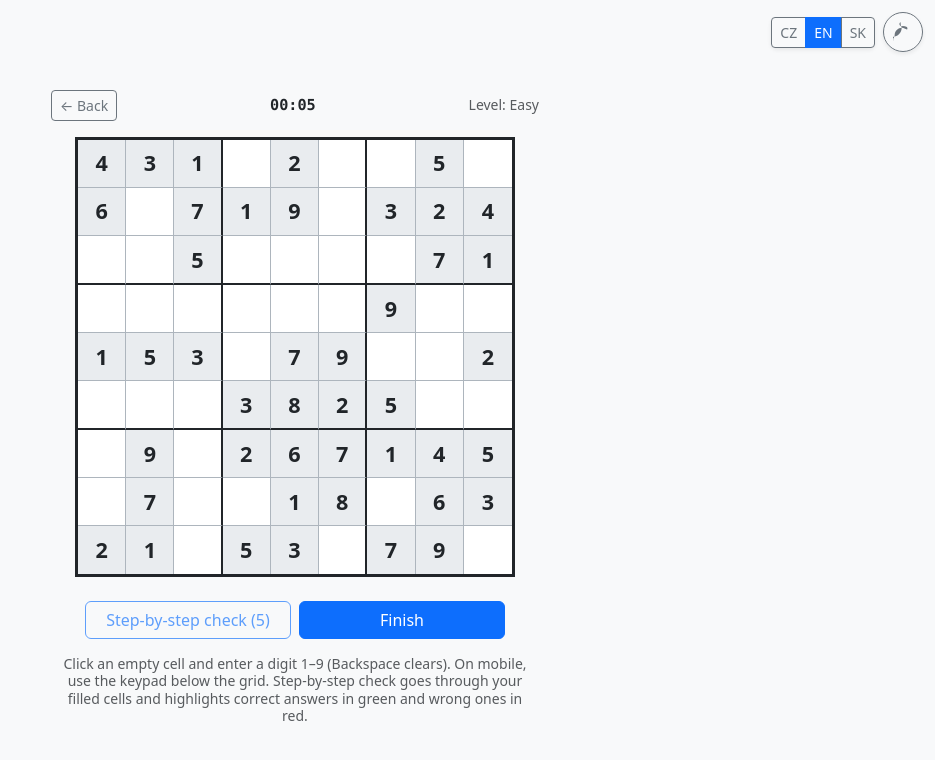
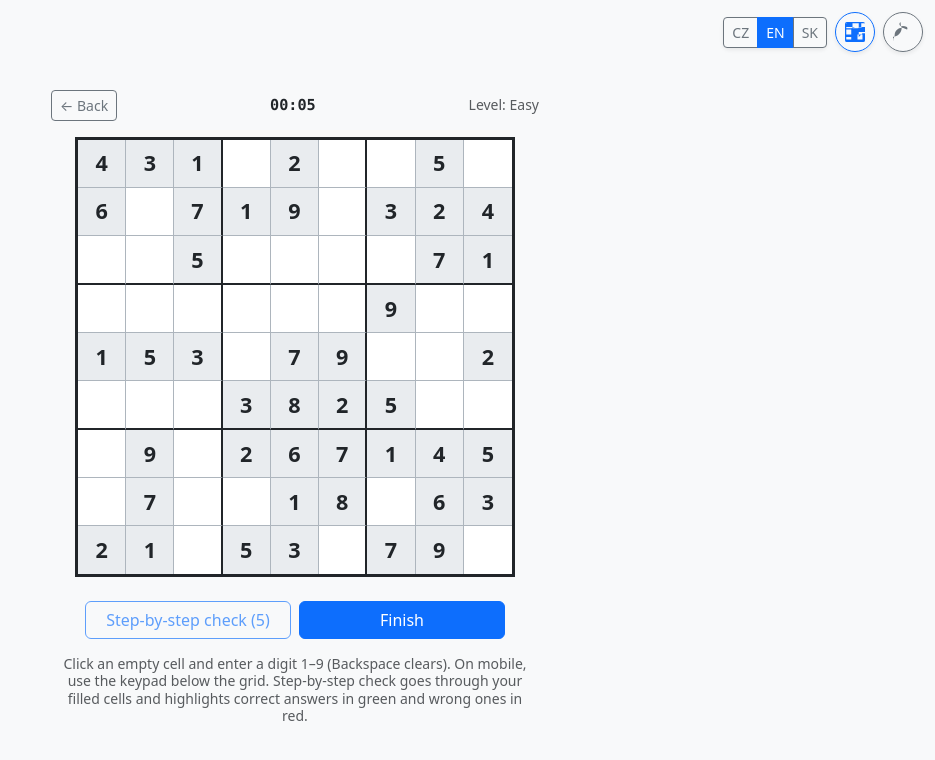
Before and after one commit to mhrubes/Sudoku, a React (Vite) app: page /hra/easy in a window 1280 px wide. Shown: the top 760 px of the page, without its empty margins (345-1280 px from the left). Built offline with nearby package versions, Linux system fonts and the light colour scheme.

Commit message:
moznost vypnout tooltip nad vybranym polickem

```diff
--- a/src/components/AppTopBar.tsx
+++ b/src/components/AppTopBar.tsx
@@ -1,3 +1,4 @@
+import { BoxTooltipToggle } from './BoxTooltipToggle'
 import { LanguageSwitcher } from './LanguageSwitcher'
 import { ThemeToggle } from './ThemeToggle'
 
@@ -5,6 +6,7 @@ export function AppTopBar() {
   return (
     <div className="app-top-controls">
       <LanguageSwitcher />
+      <BoxTooltipToggle />
       <ThemeToggle />
     </div>
   )
--- /dev/null
+++ b/src/components/BoxTooltipToggle.tsx
@@ -0,0 +1,43 @@
+import { useI18n } from '../i18n/I18nContext'
+import { useBoxTooltipPreference } from '../preferences/BoxTooltipPreferenceContext'
+
+/** Ikona mřížky (nápověda u bloku) — stejná pro oba stavy, liší se styl tlačítka */
+function IconBlockHint({ className }: { className?: string }) {
+  return (
+    <svg
+      className={className}
+      xmlns="http://www.w3.org/2000/svg"
+      width="1.25rem"
+      height="1.25rem"
+      fill="currentColor"
+      viewBox="0 0 16 16"
+      aria-hidden
+    >
+      <path d="M0 1.5A1.5 1.5 0 0 1 1.5 0h13A1.5 1.5 0 0 1 16 1.5v13a1.5 1.5 0 0 1-1.5 1.5h-13A1.5 1.5 0 0 1 0 14.5v-13zM1.5 1a.5.5 0 0 0-.5.5V5h4V1H1.5zM5 6H1v3h4V6zm1 4h4v4H6v-4zm-1 0H1v3.5a.5.5 0 0 0 .5.5H5v-4zm5 0v4h4v-4h-4zm4-1h4v-.5a.5.5 0 0 0-.5-.5H11v4zm0-5h4V1.5a.5.5 0 0 0-.5-.5H11v4zm-1 0V1H6v4h4zm-5 0H1V1.5a.5.5 0 0 0 .5-.5H5v4zm0 5H1v3h4V6z" />
+    </svg>
+  )
+}
+
+export function BoxTooltipToggle() {
+  const { boxTooltipEnabled, toggleBoxTooltip } = useBoxTooltipPreference()
+  const { t } = useI18n()
+
+  return (
+    <button
+      type="button"
+      className={`btn rounded-circle p-2 d-flex align-items-center justify-content-center box-tooltip-toggle-btn shadow-sm ${
+        boxTooltipEnabled ? 'btn-outline-primary' : 'btn-outline-secondary'
+      }`}
+      onClick={toggleBoxTooltip}
+      title={
+        boxTooltipEnabled ? t('hints.boxTooltipOffTitle') : t('hints.boxTooltipOnTitle')
+      }
+      aria-label={
+        boxTooltipEnabled ? t('hints.boxTooltipOffAria') : t('hints.boxTooltipOnAria')
+      }
+      aria-pressed={boxTooltipEnabled}
+    >
+      <IconBlockHint />
+    </button>
+  )
+}
--- a/src/i18n/messages.ts
+++ b/src/i18n/messages.ts
@@ -32,6 +32,12 @@ export type MessageTree = {
   }
   lang: {
     pickerAria: string
+  }
+  hints: {
+    boxTooltipOnTitle: string
+    boxTooltipOffTitle: string
+    boxTooltipOnAria: string
+    boxTooltipOffAria: string
   }
 }
 
@@ -81,6 +87,12 @@ export const messages: Record<Locale, MessageTree> = {
     lang: {
       pickerAria: 'Jazyk aplikace',
     },
+    hints: {
+      boxTooltipOnTitle: 'Zapnout nápovědu u bloku',
+      boxTooltipOffTitle: 'Vypnout nápovědu u bloku',
+      boxTooltipOnAria: 'Zapnout zobrazení chybějících číslic v označeném 3×3 bloku',
+      boxTooltipOffAria: 'Vypnout nápovědu u políčka',
+    },
   },
   en: {
     home: {
@@ -126,6 +138,12 @@ export const messages: Record<Locale, MessageTree> = {
     },
     lang: {
       pickerAria: 'App language',
+    },
+    hints: {
+      boxTooltipOnTitle: 'Turn on box hints',
+      boxTooltipOffTitle: 'Turn off box hints',
+      boxTooltipOnAria: 'Show which digits are still missing in the 3×3 box',
+      boxTooltipOffAria: 'Hide the hint above the selected cell',
     },
   },
   sk: {
@@ -173,5 +191,11 @@ export const messages: Record<Locale, MessageTree> = {
     lang: {
       pickerAria: 'Jazyk aplikácie',
     },
+    hints: {
+      boxTooltipOnTitle: 'Zapnúť nápovedu pri bloku',
+      boxTooltipOffTitle: 'Vypnúť nápovedu pri bloku',
+      boxTooltipOnAria: 'Zapnúť zobrazenie chýbajúcich číslic v označenom 3×3 bloku',
+      boxTooltipOffAria: 'Vypnúť nápovedu pri políčku',
+    },
   },
 }
--- a/src/index.css
+++ b/src/index.css
@@ -123,14 +123,16 @@ html[data-bs-theme='dark'] body {
   }
 }
 
-.theme-toggle-btn {
+.theme-toggle-btn,
+.box-tooltip-toggle-btn {
   width: 2.4rem;
   height: 2.4rem;
   flex-shrink: 0;
 }
 
 @media (min-width: 576px) {
-  .theme-toggle-btn {
+  .theme-toggle-btn,
+  .box-tooltip-toggle-btn {
     width: 2.5rem;
     height: 2.5rem;
   }
--- a/src/main.tsx
+++ b/src/main.tsx
@@ -8,6 +8,7 @@ import 'react-toastify/dist/ReactToastify.css'
 import { AppTopBar } from './components/AppTopBar'
 import { ToastHost } from './components/ToastHost'
 import { I18nProvider } from './i18n/I18nProvider'
+import { BoxTooltipPreferenceProvider } from './preferences/BoxTooltipPreferenceContext'
 import { ThemeProvider } from './theme/ThemeProvider'
 import './index.css'
 import App from './App.tsx'
@@ -17,8 +18,10 @@ createRoot(document.getElementById('root')!).render(
     <BrowserRouter>
       <I18nProvider>
         <ThemeProvider>
-          <AppTopBar />
-          <App />
+          <BoxTooltipPreferenceProvider>
+            <AppTopBar />
+            <App />
+          </BoxTooltipPreferenceProvider>
           <ToastHost />
           <Analytics />
           <SpeedInsights />
--- a/src/pages/Game.tsx
+++ b/src/pages/Game.tsx
@@ -11,6 +11,7 @@ import { Link, Navigate, useLocation, useParams } from 'react-router-dom'
 import { toast } from 'react-toastify'
 import { getSequentialCheckLimit } from '../config'
 import { useI18n } from '../i18n/I18nContext'
+import { useBoxTooltipPreference } from '../preferences/BoxTooltipPreferenceContext'
 import {
   type Difficulty,
   generatePuzzle,
@@ -70,6 +71,7 @@ type SeqHint = 'ok' | 'bad'
 
 function GameSessionView({ difficulty }: { difficulty: Difficulty }) {
   const { t } = useI18n()
+  const { boxTooltipEnabled } = useBoxTooltipPreference()
   const { solution, puzzle } = useMemo(() => generatePuzzle(difficulty), [difficulty])
   const fixed = useMemo(
     () => puzzle.map((row) => row.map((cell) => cell !== 0)),
@@ -221,6 +223,7 @@ function GameSessionView({ difficulty }: { difficulty: Difficulty }) {
   }, [selected, values])
 
   const showBoxTooltip =
+    boxTooltipEnabled &&
     selected !== null &&
     !locked &&
     !isImmutable[selected[0]][selected[1]]
@@ -257,7 +260,7 @@ function GameSessionView({ difficulty }: { difficulty: Difficulty }) {
       window.removeEventListener('resize', update)
       window.removeEventListener('scroll', update, true)
     }
-  }, [showBoxTooltip, selected, values, missingInBox])
+  }, [boxTooltipEnabled, showBoxTooltip, selected, values, missingInBox])
 
   useEffect(() => {
     const onPointerDown = (e: PointerEvent) => {
--- /dev/null
+++ b/src/preferences/BoxTooltipPreferenceContext.tsx
@@ -0,0 +1,79 @@
+import {
+  createContext,
+  useCallback,
+  useContext,
+  useEffect,
+  useMemo,
+  useState,
+} from 'react'
+
+const STORAGE_KEY = 'sudoku-box-tooltip-hint'
+
+function readStored(): boolean {
+  try {
+    const v = localStorage.getItem(STORAGE_KEY)
+    if (v === '0') return false
+    if (v === '1') return true
+  } catch {
+    /* ignore */
+  }
+  return true
+}
+
+type BoxTooltipPreferenceValue = {
+  boxTooltipEnabled: boolean
+  setBoxTooltipEnabled: (value: boolean) => void
+  toggleBoxTooltip: () => void
+}
+
+const BoxTooltipPreferenceContext =
+  createContext<BoxTooltipPreferenceValue | null>(null)
+
+export function BoxTooltipPreferenceProvider({
+  children,
+}: {
+  children: React.ReactNode
+}) {
+  const [boxTooltipEnabled, setBoxTooltipEnabledState] = useState(readStored)
+
+  useEffect(() => {
+    try {
+      localStorage.setItem(STORAGE_KEY, boxTooltipEnabled ? '1' : '0')
+    } catch {
+      /* ignore */
+    }
+  }, [boxTooltipEnabled])
+
+  const setBoxTooltipEnabled = useCallback((value: boolean) => {
+    setBoxTooltipEnabledState(value)
+  }, [])
+
+  const toggleBoxTooltip = useCallback(() => {
+    setBoxTooltipEnabledState((v) => !v)
+  }, [])
+
+  const value = useMemo(
+    () => ({
+      boxTooltipEnabled,
+      setBoxTooltipEnabled,
+      toggleBoxTooltip,
+    }),
+    [boxTooltipEnabled, setBoxTooltipEnabled, toggleBoxTooltip],
+  )
+
+  return (
+    <BoxTooltipPreferenceContext.Provider value={value}>
+      {children}
+    </BoxTooltipPreferenceContext.Provider>
+  )
+}
+
+export function useBoxTooltipPreference(): BoxTooltipPreferenceValue {
+  const ctx = useContext(BoxTooltipPreferenceContext)
+  if (!ctx) {
+    throw new Error(
+      'useBoxTooltipPreference must be used within BoxTooltipPreferenceProvider',
+    )
+  }
+  return ctx
+}
```
